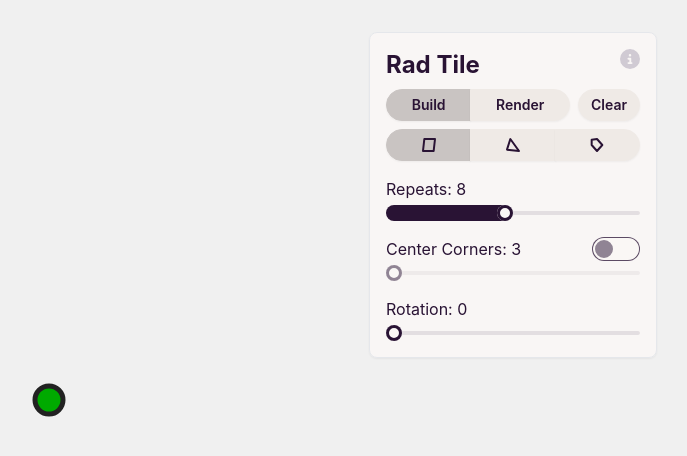
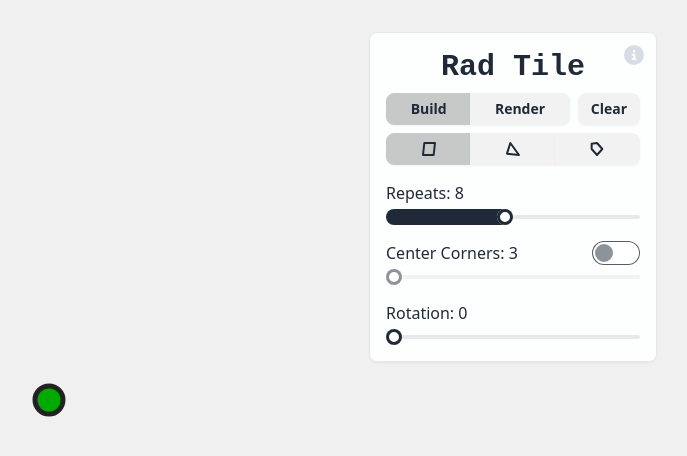
Before and after one commit to flatpickles/rad-tile, a React (Vite) app: page / in a window 1280 px wide. Shown: the top 456 px of the page, without its empty margins (591-1278 px from the left). Built offline with nearby package versions, Linux system fonts and the light colour scheme.

Commit message:
Styling touch up

```diff
--- a/src/components/OverlayHeader.tsx
+++ b/src/components/OverlayHeader.tsx
@@ -2,9 +2,13 @@ import { FaCircleInfo } from 'react-icons/fa6';
 
 const OverlayHeader: React.FC = () => {
     return (
-        <div className="flex flex-row justify-between items-start">
-            <h2 className="text-2xl font-bold">Rad Tile</h2>
-            <a href="https://github.com/flatpickles/rad-tile">
+        <div className="text-center">
+            <h2 className="header-title">Rad Tile</h2>
+
+            <a
+                href="https://github.com/flatpickles/rad-tile"
+                className="absolute top-3 right-3"
+            >
                 <FaCircleInfo className="text-xl text-neutral-content cursor-pointer hover:text-base-content" />
             </a>
         </div>
--- a/src/index.css
+++ b/src/index.css
@@ -3,9 +3,14 @@
 @tailwind utilities;
 
 :root {
-    font-family: Inter, system-ui, Avenir, Helvetica, Arial, sans-serif;
+    font-family: system-ui, Arial, sans-serif;
     line-height: 1.5;
     font-weight: 400;
+}
+
+.header-title {
+    @apply text-3xl font-bold;
+    font-family: 'Courier New', monospace;
 }
 
 .btn {
--- a/tailwind.config.js
+++ b/tailwind.config.js
@@ -6,6 +6,6 @@ module.exports = {
     },
     plugins: [require('daisyui')],
     daisyui: {
-        themes: ['cupcake'],
+        themes: ['light'],
     },
 };
```
Also changed, not shown: 1 other file (tests, documents, lock files or other folders).
